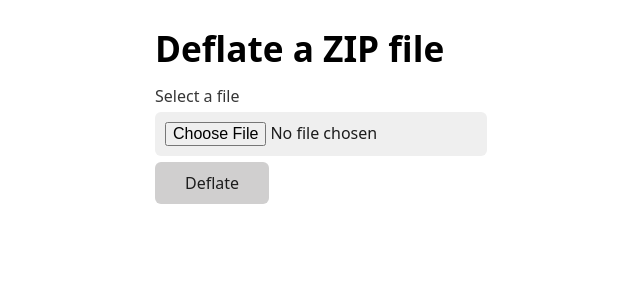
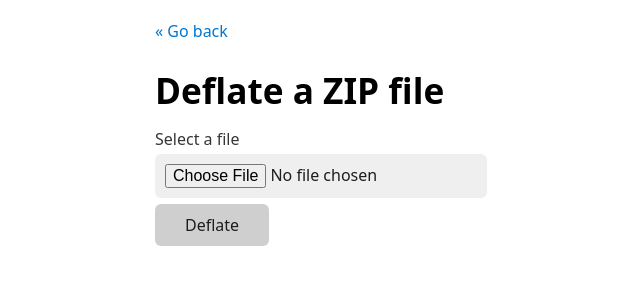
Before and after one commit to arnu515/go-wasm-unarchiver, a plain HTML site: page static/zip/deflate.html in a window 1280 px wide. Shown: the whole page, without its empty margins (85-725 px from the left). Drawn offline with nearby package versions, Linux system fonts and the light colour scheme; no server answers.

Commit message:
fix: add go back url

```diff
--- a/static/zip/deflate.html
+++ b/static/zip/deflate.html
@@ -22,6 +22,7 @@
 </head>
 
 <body>
+	<p><a href="../">&laquo; Go back</a></p>
 	<h1>Deflate a ZIP file</h1>
 	<form id="form">
 		<label for="file">Select a file</label>
```
